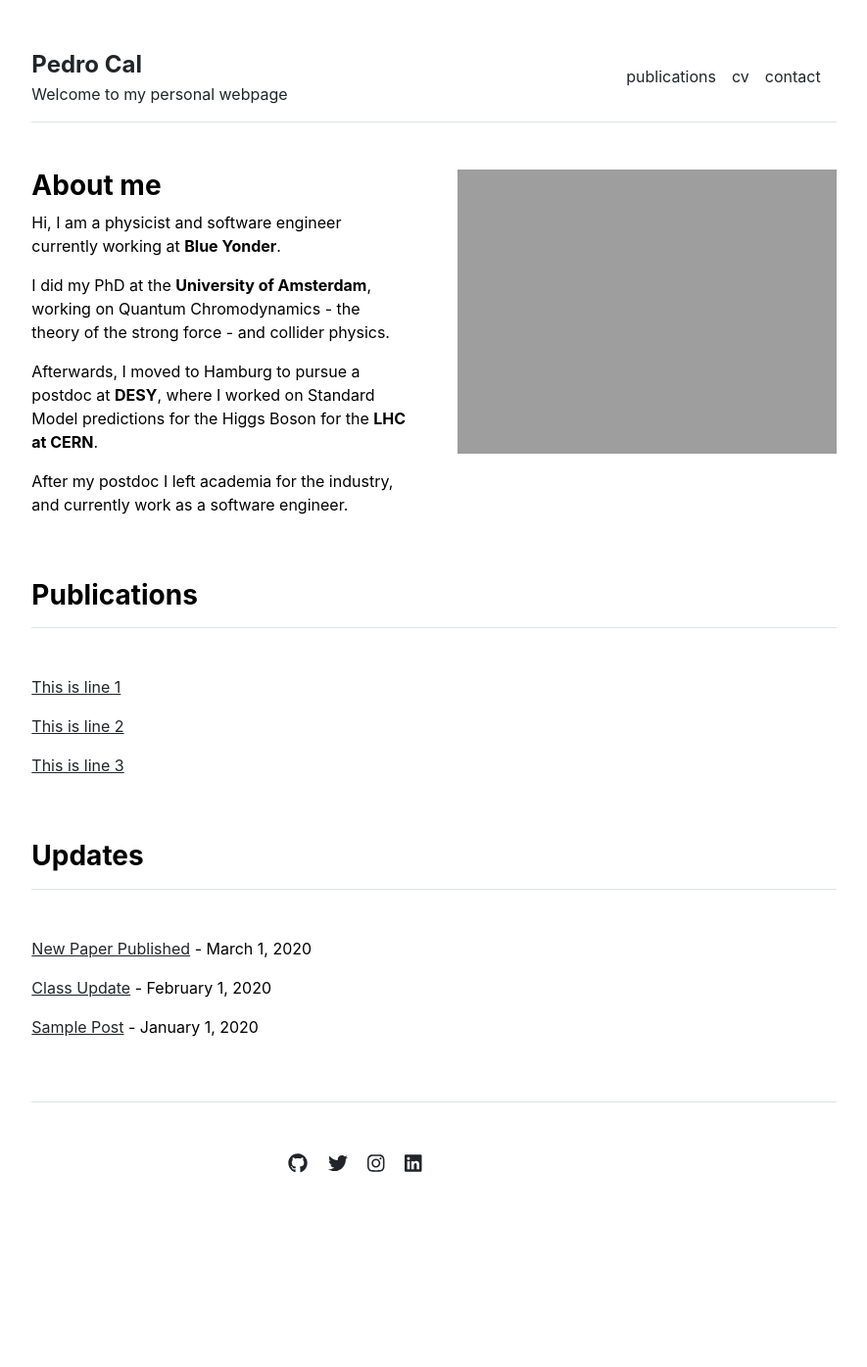
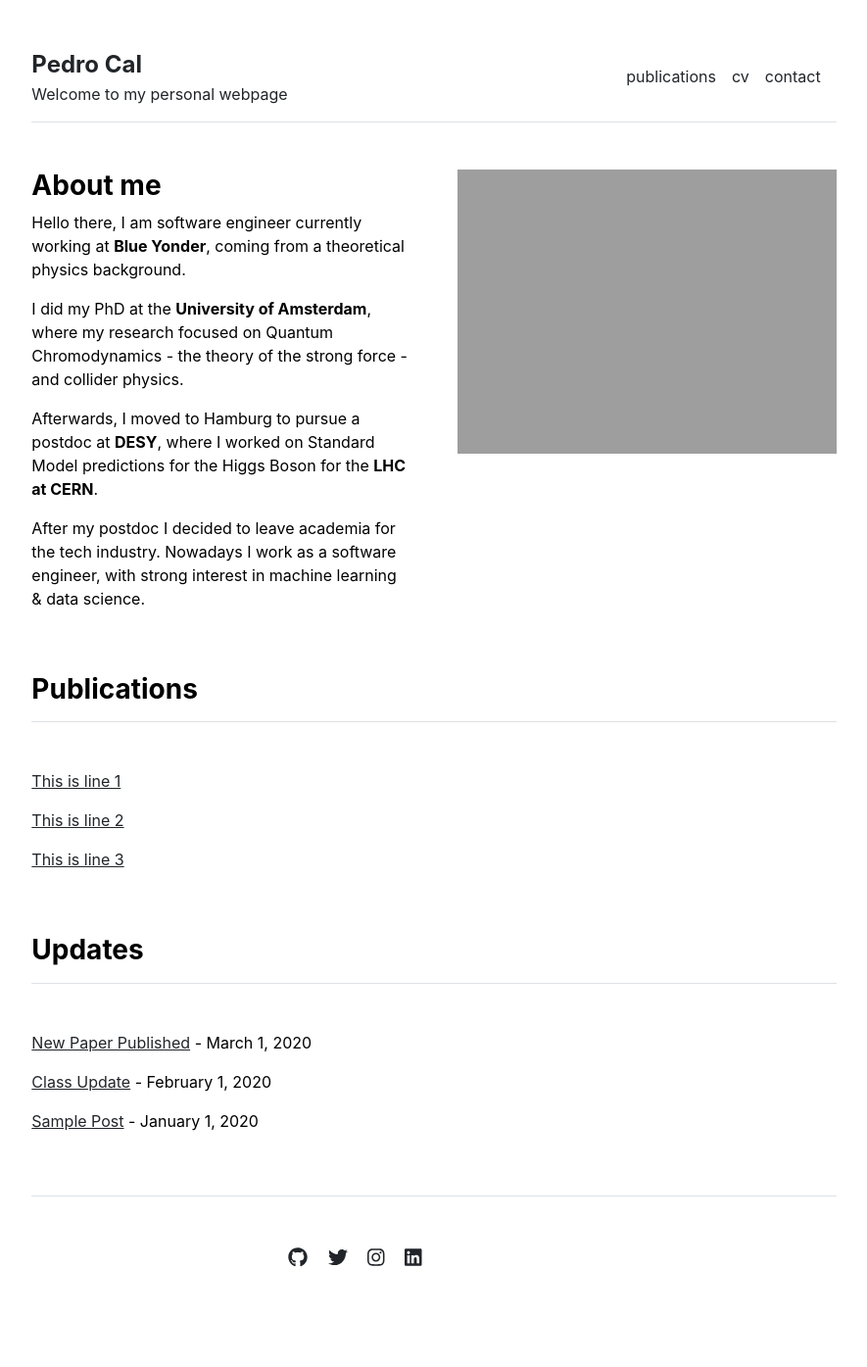
Before and after one commit to pmcal/pmcal.github.io, a Jekyll site: the page built from index.md, in a window 1280 px wide. Shown: the whole page at 98% size, without its empty margins (197-1082 px from the left). Built offline with Jekyll 4.4.1, drawn with Linux system fonts in a browser that asks for light colours; before the commit the page ends 1299 px from its top, so only the background shows below that.

Commit message:
Update index.md

```diff
--- a/index.md
+++ b/index.md
@@ -3,10 +3,10 @@ layout: home
 title: "Home"
 ---
 
-Hi, I am a physicist and software engineer currently working at **Blue Yonder**.
+Hello there, I am software engineer currently working at **Blue Yonder**, coming from a theoretical physics background.
 
-I did my PhD at the **University of Amsterdam**, working on Quantum Chromodynamics - the theory of the strong force - and collider physics.
+I did my PhD at the **University of Amsterdam**, where my research focused on Quantum Chromodynamics - the theory of the strong force - and collider physics.
 
 Afterwards, I moved to Hamburg to pursue a postdoc at **DESY**, where I worked on Standard Model predictions for the Higgs Boson for the **LHC at CERN**.
 
-After my postdoc I left academia for the industry, and currently work as a software engineer.
+After my postdoc I decided to leave academia for the tech industry. Nowadays I work as a software engineer, with strong interest in machine learning & data science.
```
